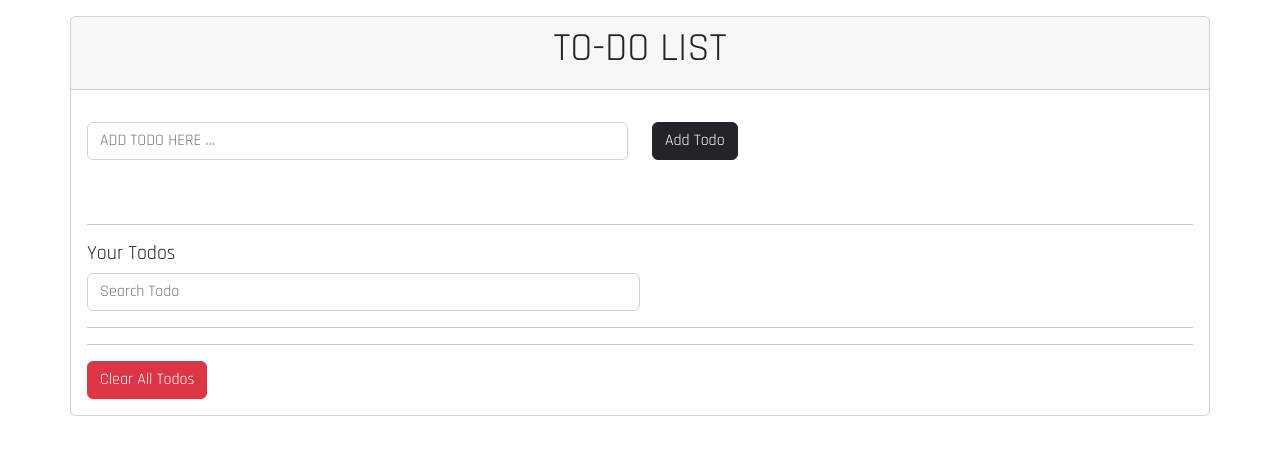
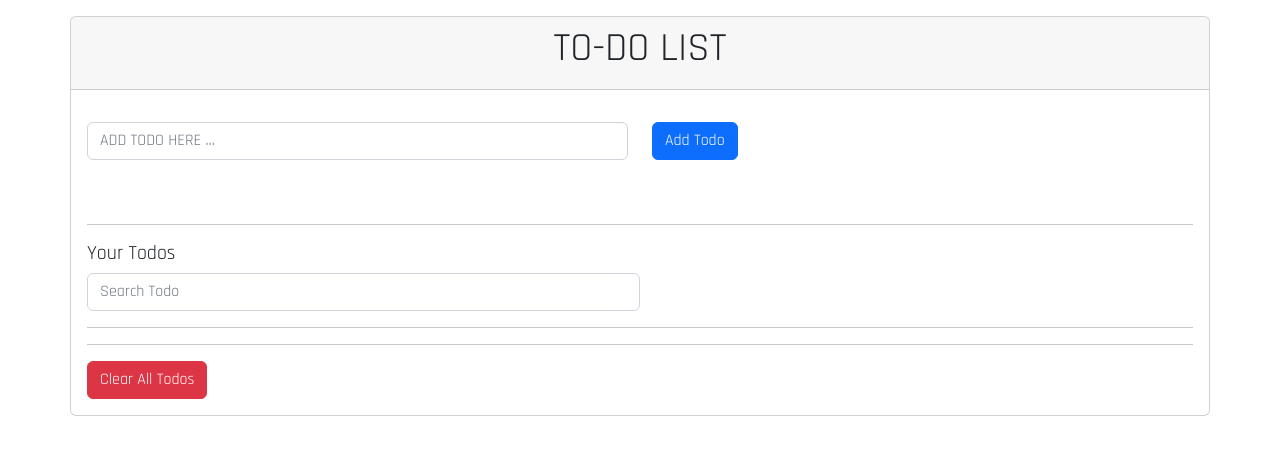
Before and after one commit to esadakman/javascript-todo-app, a plain HTML site: page index.html in a window 1280 px wide. Drawn offline with nearby package versions, Linux system fonts and the light colour scheme.

Commit message:
btn color updated

```diff
--- a/index.html
+++ b/index.html
@@ -30,7 +30,7 @@
                                 placeholder="ADD TODO HERE ..." value="">
                         </div>
                         <div class="col-4 my-3">
-                            <button type="submit" id="addTodo" class="btn btn-dark  ">Add Todo</button>
+                            <button type="submit" id="addTodo" class="btn btn-primary  ">Add Todo</button>
                         </div>
 
                     </form>
```
